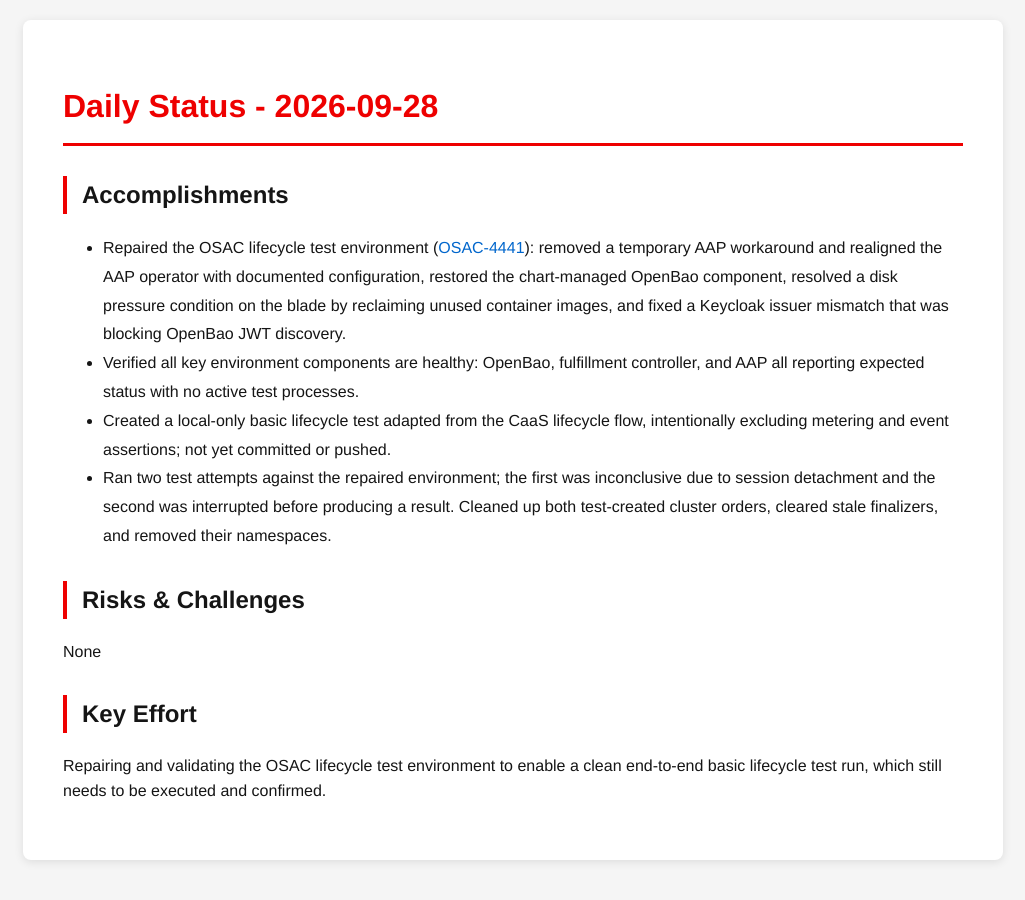
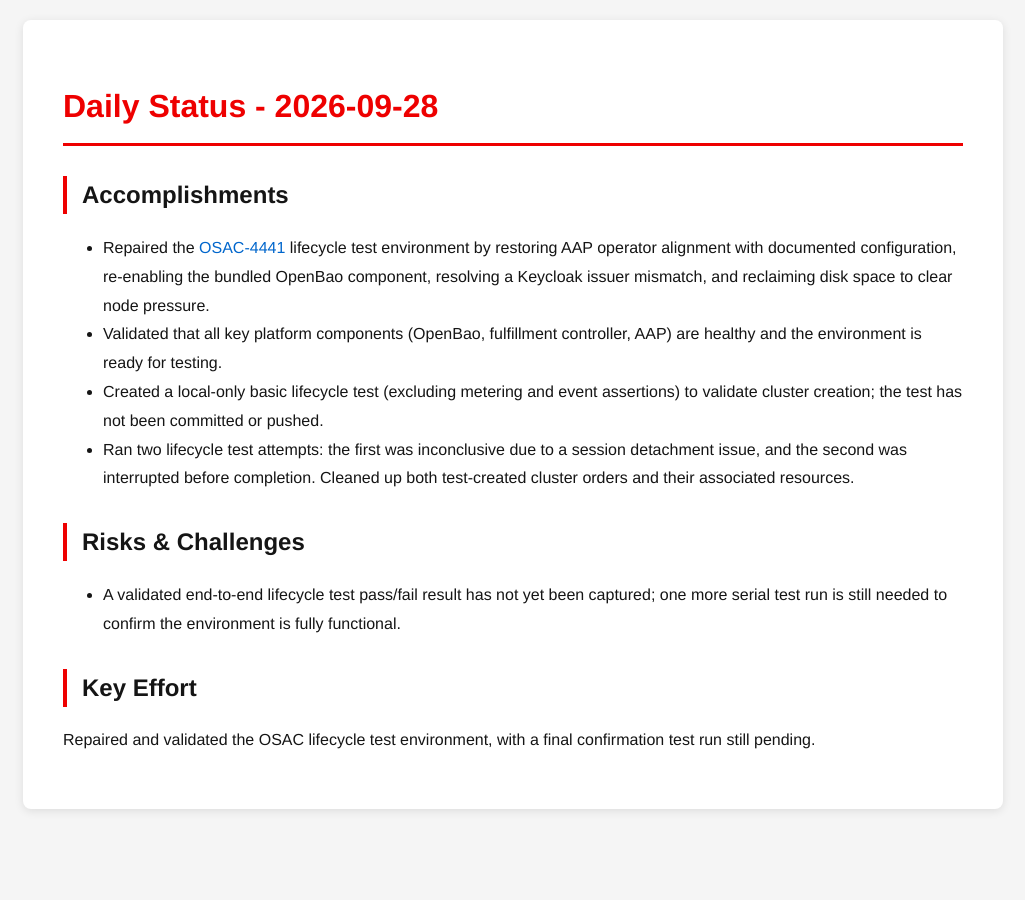
Before and after one commit to tzvatot/daily-status, a Jekyll site: the page built from 2026-09-28.md, in a window 1280 px wide. Shown: the whole page, without its empty margins (127-1152 px from the left). Built offline with Jekyll 4.4.1, drawn with Linux system fonts in a browser that asks for light colours.

Commit message:
Daily status update - 2026-09-28

```diff
--- a/2026-09-28.md
+++ b/2026-09-28.md
@@ -7,13 +7,13 @@
 # Daily Status - 2026-09-28
 
 ## Accomplishments
-- Repaired the OSAC lifecycle test environment ([OSAC-4441](https://redhat.atlassian.net/browse/OSAC-4441)): removed a temporary AAP workaround and realigned the AAP operator with documented configuration, restored the chart-managed OpenBao component, resolved a disk pressure condition on the blade by reclaiming unused container images, and fixed a Keycloak issuer mismatch that was blocking OpenBao JWT discovery.
-- Verified all key environment components are healthy: OpenBao, fulfillment controller, and AAP all reporting expected status with no active test processes.
-- Created a local-only basic lifecycle test adapted from the CaaS lifecycle flow, intentionally excluding metering and event assertions; not yet committed or pushed.
-- Ran two test attempts against the repaired environment; the first was inconclusive due to session detachment and the second was interrupted before producing a result. Cleaned up both test-created cluster orders, cleared stale finalizers, and removed their namespaces.
+- Repaired the [OSAC-4441](https://redhat.atlassian.net/browse/OSAC-4441) lifecycle test environment by restoring AAP operator alignment with documented configuration, re-enabling the bundled OpenBao component, resolving a Keycloak issuer mismatch, and reclaiming disk space to clear node pressure.
+- Validated that all key platform components (OpenBao, fulfillment controller, AAP) are healthy and the environment is ready for testing.
+- Created a local-only basic lifecycle test (excluding metering and event assertions) to validate cluster creation; the test has not been committed or pushed.
+- Ran two lifecycle test attempts: the first was inconclusive due to a session detachment issue, and the second was interrupted before completion. Cleaned up both test-created cluster orders and their associated resources.
 
 ## Risks & Challenges
-None
+- A validated end-to-end lifecycle test pass/fail result has not yet been captured; one more serial test run is still needed to confirm the environment is fully functional.
 
 ## Key Effort
-Repairing and validating the OSAC lifecycle test environment to enable a clean end-to-end basic lifecycle test run, which still needs to be executed and confirmed.
+Repaired and validated the OSAC lifecycle test environment, with a final confirmation test run still pending.
```
